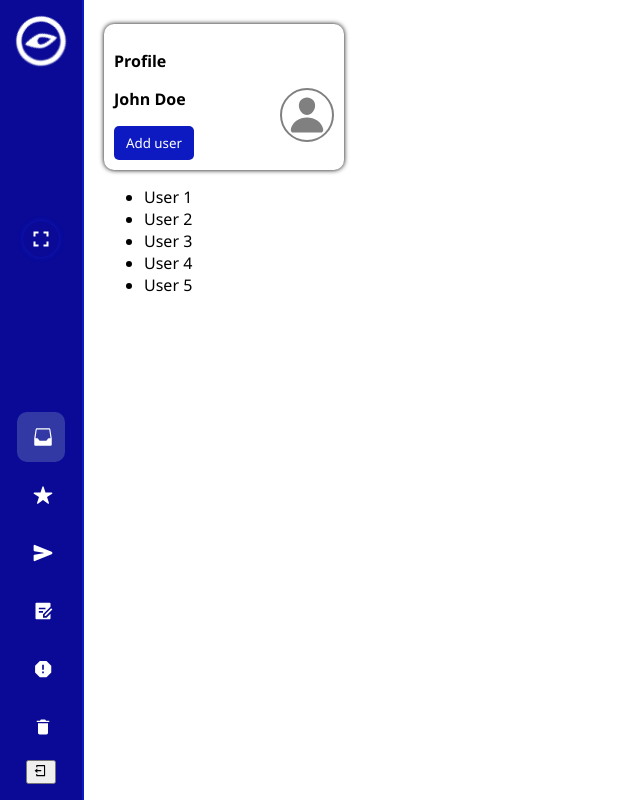
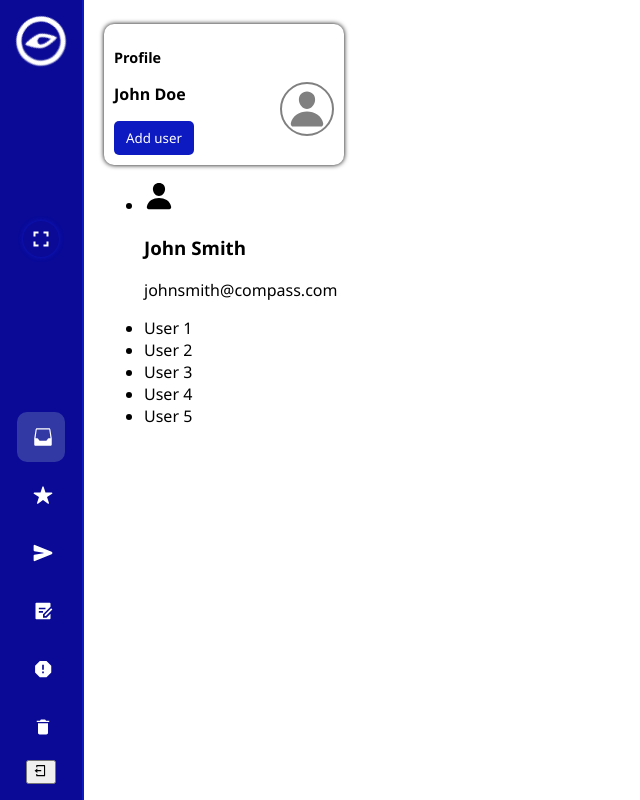
Before and after one commit to Xyzeebit/compass-mail-app, a React (Create React App) app in the folder client/: page /inbox in a window 1280 px wide. Shown: the whole page, without its empty margins (0-640 px from the left). Built offline with nearby package versions, Linux system fonts and the light colour scheme.

Commit message:
added use profile component

```diff
--- a/client/src/components/Contact-v2.jsx
+++ b/client/src/components/Contact-v2.jsx
@@ -14,7 +14,16 @@ export default function Contacts({ contacts, dispatch }) {
                     <button>Add user</button>
                 </div>
             </div>
-            <ul>
+            <ul className="contact-list">
+                <li className="contact">
+                    <span>
+                        <IoPerson size={30} />
+                    </span>
+                    <div>
+                        <h3>John Smith</h3>
+                        <p>johnsmith@compass.com</p>
+                    </div>
+                </li>
                 <li>User 1</li>
                 <li>User 2</li>
                 <li>User 3</li>
--- a/client/src/styles/layout.css
+++ b/client/src/styles/layout.css
@@ -122,8 +122,9 @@
 }
 .profile .text {
     font-weight: 600;
+    font-size: 0.9rem;
 }
-.profile .avatar {
+.avatar {
     float: right;
     display: grid;
     place-items: center;
@@ -144,3 +145,6 @@
     border-radius: 5px;
     color: #fff;
 }
+.profile button:hover {
+    background-color: var(--primary-light);
+}
```
